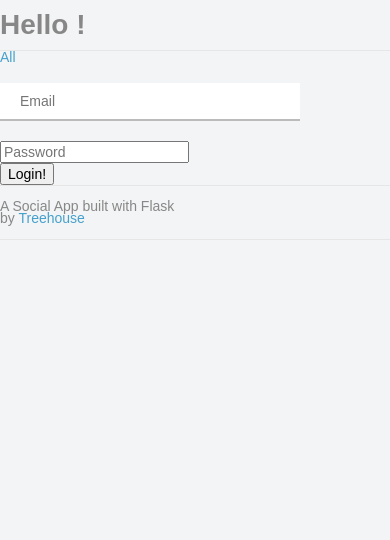
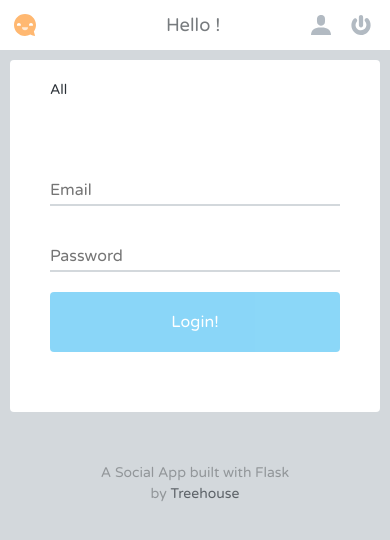
Before and after one commit to Mosaab4/Teamtreehouse-Learn-Flask, a Flask app: a page that uses build a social network with flask/templates/layout.html in a window 390 px wide. Shown: the top 540 px of the page. Run offline with Flask 2, Linux system fonts and the light colour scheme; parts of the project's set-up code (start-up, migrations or seed data) failed here and were passed over; some libraries are stand-ins or nearby versions.

Commit message:
add posts and post form , some css js and templates

```diff
--- a/build a social network with flask/app.py
+++ b/build a social network with flask/app.py
@@ -1,7 +1,7 @@
 from flask import (Flask ,g ,render_template , flash ,
                     redirect ,url_for)
 from flask_bcrypt import check_password_hash
-from flask_login import LoginManager , login_user , logout_user,login_required
+from flask_login import LoginManager , login_user , logout_user,login_required,current_user
 
 import models
 import forms
@@ -33,6 +33,7 @@ def before_request():
     """connect database before eache request"""
     g.db = models.DATABASE
     g.db.connect()
+    g.user = current_user
 
 
 @app.after_request
@@ -89,6 +90,20 @@ def logout():
     flash("You have been loged out ! come back soon!","success")
     return redirect(url_for('index'))
 
+@app.route('/new_post', methods = ['GET','POST'])
+@login_required
+def post():
+    form = forms.PostForm()
+    if form.validate_on_submit():
+        models.Post.create(user = g.user._get_current_object(),
+        content = form.content.data.strip())
+        flash("Message Posted Thanks!","sucess")
+        return redirect(url_for('index'))
+
+    return render_template('post.html' , form=form)
+
+
+
 @app.route('/')
 def index():
     return 'hey'
--- a/build a social network with flask/forms.py
+++ b/build a social network with flask/forms.py
@@ -1,5 +1,5 @@
 from flask_wtf import Form
-from wtforms import StringField, PasswordField
+from wtforms import StringField, PasswordField ,TextAreaField
 from wtforms.validators import DataRequired , Regexp ,ValidationError,Email ,Length ,EqualTo
 
 from models import User
@@ -63,3 +63,9 @@ class LoginForm(Form):
     validators = [
         DataRequired()
     ])
+
+class PostForm(Form):
+    content = TextAreaField("what's up?",
+    validators = [
+        DataRequired()
+    ])
--- /dev/null
+++ b/build a social network with flask/static/css/main.css
@@ -0,0 +1,311 @@
+/*General*/
+body, input, button, textarea {
+  font-family: 'Varela Round', Helvetica Neue, Helvetica, Arial, serif;
+}
+body {
+  font-size: 1em;
+  color: #777B7E;
+  font-weight: 400;
+  background: #D3D8DC;
+  position: relative;
+}
+a {
+  text-decoration: none;
+  color: #2C3238;
+}
+a:hover {
+  color: #000;
+}
+
+/*Typography*/
+h1, h2, h3, h4 {
+  font-size: 1.15em;
+  font-weight: normal;
+  margin: 0;
+  line-height: 1em;
+}
+h1 {
+  text-align: center;
+  line-height: 30px;
+}
+h2 {
+  margin: 0 0 10px;
+}
+h3 {
+  text-align: center;
+  padding: 40px 0 0 40px;
+  font-size: 1em;
+}
+h4 {
+  margin: 10px 0 0;
+  opacity: .7;
+  font-size: 2em;
+}
+h5 {
+    margin: 0;
+}
+p {
+  margin: 0;
+  line-height: 1.5em;
+}
+
+/*Header*/
+header {
+  width: 100%;
+  background: #fff;
+  padding: 10px 0;
+}
+.icon-logo {
+  width: 30px;
+  height: 30px;
+  background: url('../img/icon-logo.svg') center no-repeat;
+  background-size: 22px 22px;
+  display: block;
+  float: left;
+}
+.icon-profile {
+  width: 30px;
+  height: 30px;
+  background: url('../img/icon-profile.svg') center no-repeat;
+  background-size: 20px 20px;
+  display: block;
+  float: right;
+  margin-right: 10px;
+}
+.icon-power {
+  width: 30px;
+  height: 30px;
+  background: url('../img/icon-power.svg') center no-repeat;
+  background-size: 20px 20px;
+  display: block;
+  float: right;
+}
+
+/*Main*/
+.main {
+  max-width: 800px;
+  margin: 40px auto 0;
+  background: #fff;
+  border-radius: 4px;
+  transition: .35s linear;
+  padding-bottom: 20px;
+}
+.skinny {
+  max-width: 320px;
+  padding: 40px;
+}
+nav{
+  padding: 0 0 0 20px;
+  position: relative;
+  line-height: 60px;
+  font-size: .875em;
+}
+nav a {
+  padding: 0 20px 10px;
+}
+nav a.new {
+  float: right;
+  text-transform: uppercase;
+  color: #FFB770;
+}
+nav a.current {
+  color: #FFB770;
+  border-bottom: 2px solid #FFB770;
+}
+article {
+  border-bottom: 2px solid #ECEEEF;
+  margin: 0;
+  padding: 40px;
+}
+article:last-child {
+  border-bottom: 0;
+}
+article p {
+  margin: 20px 0 0;
+}
+time {
+  font-size: .875em;
+  opacity: .8;
+}
+
+/*Form Elements*/
+form {
+    margin: 0;
+    padding: 40px;
+}
+input {
+  width: 100%;
+  border: 0;
+  border-bottom: 2px solid #D3D8DC;
+  outline: 0;
+  background: #fff;
+  padding: 20px 0 4px;
+  margin: 0 0 20px;
+  color: #777B7E;
+}
+input:focus {
+  border-color: #6ECDF7;
+  color: #2C3238;
+}
+textarea {
+  width: 100%;
+  border: 0;
+  border-bottom: 2px solid #D3D8DC;
+  outline: 0;
+  background: #fff;
+  padding: 20px 0 4px;
+  margin: 0 0 20px;
+  color: #777B7E;
+}
+textarea:focus {
+  border-color: #6ECDF7;
+  color: #2C3238;
+}
+button {
+  width: 100%;
+  padding: 20px 0;
+  text-align: center;
+  background: #6ECDF7;
+  color: #fff;
+  border: 0;
+  border-radius: 4px;
+  opacity: .8;
+  transition: .35s linear;
+}
+button:hover {
+  opacity: 1;
+}
+button.small {
+    padding: 1em 0.5em;
+    margin: 0 auto;
+    text-align: center;
+}
+
+/*Profile*/
+.stats {
+  width: 100%;
+  display: table;
+  text-align: center;
+}
+.status {
+  border: 4px solid #D5DDE4;
+  border-radius: 4px;
+  width: 80%;
+  margin: 10px 10%;
+  display: block;
+  padding: 10px 0;
+  color: #D5DDE4;
+  opacity: .8;
+  transtion: .35s linear;
+}
+.status:hover {
+  opacity: 1;
+  color: inherit;
+}
+.follow {
+  border-color: #6ECDF7;
+  color: #6ECDF7;
+}
+.follow::before {
+  content: '+ '
+}
+.unfollow {
+  border-color: #6ECDF7;
+  color: #6ECDF7;
+}
+.unfollow::before {
+  content: '- '
+}
+.disabled {
+  border-color: #D5DDE4;
+  color: #D5DDE4;
+}
+.view {
+    font-size: 0.8em;
+    text-transform: upper;
+}
+
+/*Notifications*/
+.notification {
+  text-align: center;
+  padding: 10px 20px;
+  border-radius: 4px;
+  color: #fff;
+}
+.success {
+  background: #70DA8B;
+  color: #4DA463;
+}
+.error {
+  background: #FFE6B2;
+  color: #C5A14E;
+  margin-bottom: 20px;
+}
+
+/*Footer*/
+footer{
+  color: #777B7E;
+  text-align: center;
+  font-size: .875em;
+  margin: 40px 0;
+}
+
+footer p {
+  opacity: .7;
+}
+
+/*Grid*/
+.row {
+  max-width: 800px;
+  padding: 0 40px;
+  margin: 0 auto;
+  transition: .35s linear;
+}
+.row:before, .row:after {
+  content: '';
+  display: table;
+}
+.row:after {
+  clear: both;
+}
+.grid-100{
+    display: inline-block;
+  float: left;
+  width: 100%;
+}
+.grid-50{
+    display: inline-block;
+  float: left;
+  width: 49%;
+}
+.grid-33{
+    display: inline-block;
+  float: left;
+  width: 33%;
+}
+.grid-25{
+    display: inline-block;
+  float: left;
+  width: 20%;
+  margin: 0 2.25%;
+}
+
+/*Media Queries*/
+@media (max-width: 728px) {
+  .main {
+    margin: 10px auto;
+  }
+  .grid-25 {
+    width: 46%;
+    margin: 20px 2%;
+  }
+  .grid-50 {
+    width: 100%;
+  }
+  .row {
+    padding: 0 10px;
+}
+
+.post {
+    white-space: pre;
+}
--- /dev/null
+++ b/build a social network with flask/static/js/main.js
@@ -0,0 +1,14 @@
+var nav = document.querySelectorAll('.main nav a');
+for (var num in nav) {
+    try {
+        var link = nav[num];
+        if (link.getAttribute('href') == window.location.pathname) {
+            link.classList.add('current');
+        } else {
+            link.classList.toggle('current', false);
+        }
+    } catch (e) {
+
+    }
+}
+disTime(0);
--- /dev/null
+++ b/build a social network with flask/static/js/vendor/html5shiv.js
@@ -0,0 +1,5 @@
+(function(l,f){function m(){var a=e.elements;return"string"==typeof a?a.split(" "):a}function i(a){var b=n[a[o]];b||(b={},h++,a[o]=h,n[h]=b);return b}function p(a,b,c){b||(b=f);if(g)return b.createElement(a);c||(c=i(b));b=c.cache[a]?c.cache[a].cloneNode():r.test(a)?(c.cache[a]=c.createElem(a)).cloneNode():c.createElem(a);return b.canHaveChildren&&!s.test(a)?c.frag.appendChild(b):b}function t(a,b){if(!b.cache)b.cache={},b.createElem=a.createElement,b.createFrag=a.createDocumentFragment,b.frag=b.createFrag();
+a.createElement=function(c){return!e.shivMethods?b.createElem(c):p(c,a,b)};a.createDocumentFragment=Function("h,f","return function(){var n=f.cloneNode(),c=n.createElement;h.shivMethods&&("+m().join().replace(/\w+/g,function(a){b.createElem(a);b.frag.createElement(a);return'c("'+a+'")'})+");return n}")(e,b.frag)}function q(a){a||(a=f);var b=i(a);if(e.shivCSS&&!j&&!b.hasCSS){var c,d=a;c=d.createElement("p");d=d.getElementsByTagName("head")[0]||d.documentElement;c.innerHTML="x<style>article,aside,figcaption,figure,footer,header,hgroup,nav,section{display:block}mark{background:#FF0;color:#000}</style>";
+c=d.insertBefore(c.lastChild,d.firstChild);b.hasCSS=!!c}g||t(a,b);return a}var k=l.html5||{},s=/^<|^(?:button|map|select|textarea|object|iframe|option|optgroup)$/i,r=/^(?:a|b|code|div|fieldset|h1|h2|h3|h4|h5|h6|i|label|li|ol|p|q|span|strong|style|table|tbody|td|th|tr|ul)$/i,j,o="_html5shiv",h=0,n={},g;(function(){try{var a=f.createElement("a");a.innerHTML="<xyz></xyz>";j="hidden"in a;var b;if(!(b=1==a.childNodes.length)){f.createElement("a");var c=f.createDocumentFragment();b="undefined"==typeof c.cloneNode||
+"undefined"==typeof c.createDocumentFragment||"undefined"==typeof c.createElement}g=b}catch(d){g=j=!0}})();var e={elements:k.elements||"abbr article aside audio bdi canvas data datalist details figcaption figure footer header hgroup mark meter nav output progress section summary time video",shivCSS:!1!==k.shivCSS,supportsUnknownElements:g,shivMethods:!1!==k.shivMethods,type:"default",shivDocument:q,createElement:p,createDocumentFragment:function(a,b){a||(a=f);if(g)return a.createDocumentFragment();
+for(var b=b||i(a),c=b.frag.cloneNode(),d=0,e=m(),h=e.length;d<h;d++)c.createElement(e[d]);return c}};l.html5=e;q(f)})(this,document);
--- a/build a social network with flask/templates/layout.html
+++ b/build a social network with flask/templates/layout.html
@@ -24,6 +24,10 @@
             <div class="grid-33">
 
               <a href="{{ url_for('index') }}" class="icon-logo"></a>
+
+
+
+
 
             </div>
 
@@ -67,6 +71,10 @@
 
               <a href="{{ url_for('index') }}">All</a>
 
+            {% if current_user.is_authenticated %}
+                <a href="{{ url_for('post') }}" class="new">Create new Post</a>
+            {% endif %}
+
             </nav>
 
             {% block content %}{% endblock %}
```
Also changed, not shown: build a social network with flask/static/css/normalize.min.css (added, +1 -0 lines), build a social network with flask/templates/post.html (added, +14 -0 lines), build a social network with flask/static/img/icon-logo.svg (added), build a social network with flask/static/img/icon-power.svg (added), build a social network with flask/static/img/icon-profile.svg (added), build a social network with flask/static/js/vendor/disTime.min.js (added), 2 other files.
